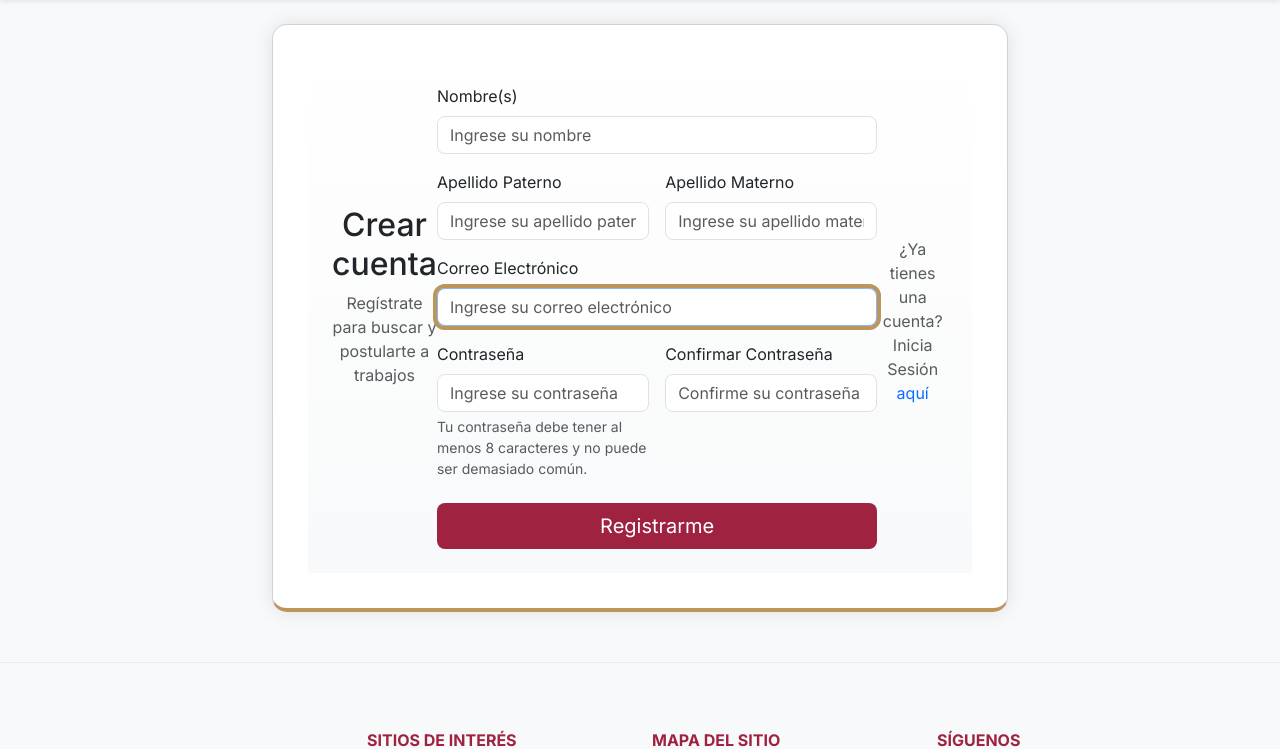
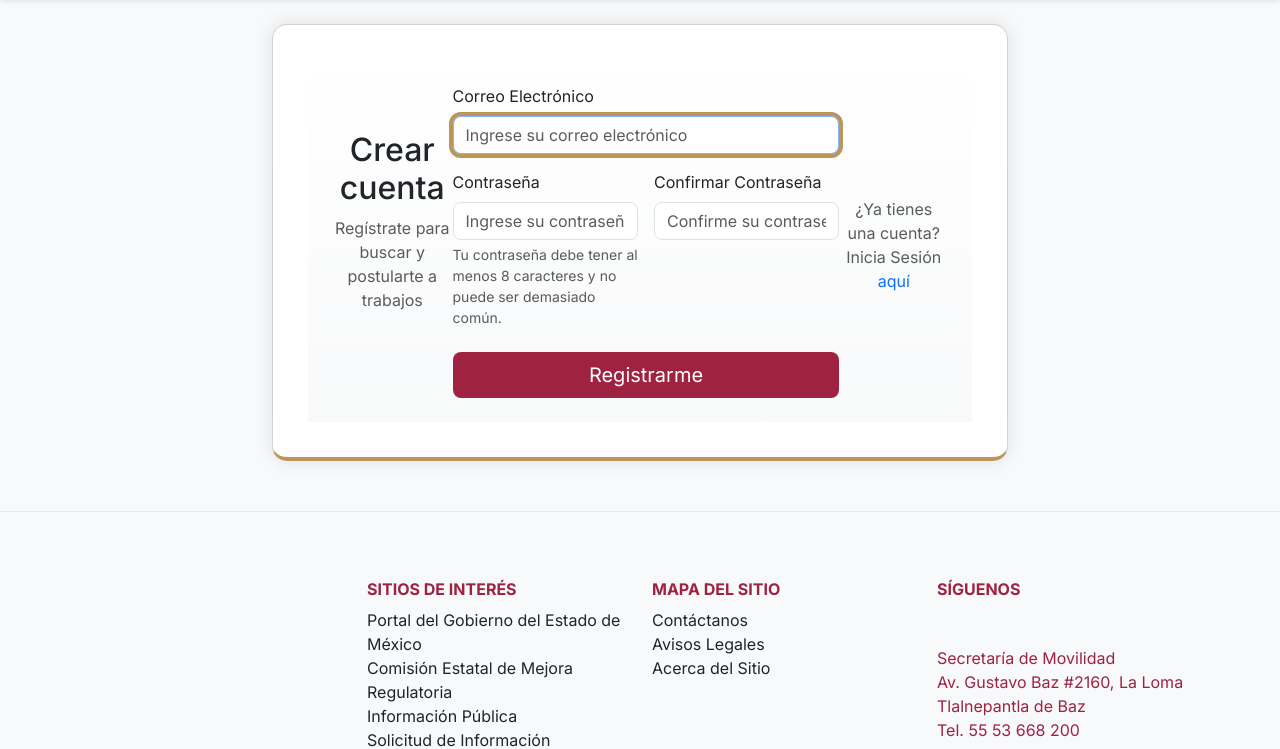
Before and after one commit to MarcoVD/bolsa_empleo, a Django app: page /registro/interesado/ in a window 1280 px wide. Shown: the part 89-838 px from the top of the page. Run offline with Django 5.2, Linux system fonts and the light colour scheme.

Commit message:
realmente no es factible perdir en un inicio los datos personales como nombre(s), apellido paterno, apellido materno.

```diff
--- a/templates/usuarios/registro_interesado.html
+++ b/templates/usuarios/registro_interesado.html
@@ -16,35 +16,34 @@
                     {% csrf_token %}
 
                     <div class="row g-3">
-                        <div class="col-md-12"> {# Nombre completo en una fila para mejor responsividad en algunos casos #}
-                            <label for="{{ form.nombre.id_for_label }}" class="form-label">Nombre(s)</label>
-                            {{ form.nombre }}
-                            {% if form.nombre.errors %}
-                                <div class="invalid-feedback d-block">
-                                    {{ form.nombre.errors }}
-                                </div>
-                            {% endif %}
-                        </div>
-
-                        <div class="col-md-6"> {# Apellido Paterno #}
-                            <label for="{{ form.apellido_paterno.id_for_label }}" class="form-label">Apellido Paterno</label>
-                            {{ form.apellido_paterno }}
-                            {% if form.apellido_paterno.errors %}
-                                <div class="invalid-feedback d-block">
-                                    {{ form.apellido_paterno.errors }}
-                                </div>
-                            {% endif %}
-                        </div>
-
-                        <div class="col-md-6"> {# Apellido Materno #}
-                            <label for="{{ form.apellido_materno.id_for_label }}" class="form-label">Apellido Materno</label>
-                            {{ form.apellido_materno }}
-                            {% if form.apellido_materno.errors %}
-                                <div class="invalid-feedback d-block">
-                                    {{ form.apellido_materno.errors }}
-                                </div>
-                            {% endif %}
-                        </div>
+{#                        <div class="col-md-12"> {# Nombre completo en una fila para mejor responsividad en algunos casos #}
+{#                            <label for="{{ form.nombre.id_for_label }}" class="form-label">Nombre(s)</label>#}
+{#                            {{ form.nombre }}#}
+{#                            {% if form.nombre.errors %}#}
+{#                                <div class="invalid-feedback d-block">#}
+{#                                    {{ form.nombre.errors }}#}
+{#                                </div>#}
+{#                            {% endif %}#}
+{#                        </div>#}
+{#                        <div class="col-md-6"> {# Apellido Paterno #}
+{#                            <label for="{{ form.apellido_paterno.id_for_label }}" class="form-label">Apellido Paterno</label>#}
+{#                            {{ form.apellido_paterno }}#}
+{#                            {% if form.apellido_paterno.errors %}#}
+{#                                <div class="invalid-feedback d-block">#}
+{#                                    {{ form.apellido_paterno.errors }}#}
+{#                                </div>#}
+{#                            {% endif %}#}
+{#                        </div>#}
+{##}
+{#                        <div class="col-md-6"> {# Apellido Materno #}
+{#                            <label for="{{ form.apellido_materno.id_for_label }}" class="form-label">Apellido Materno</label>#}
+{#                            {{ form.apellido_materno }}#}
+{#                            {% if form.apellido_materno.errors %}#}
+{#                                <div class="invalid-feedback d-block">#}
+{#                                    {{ form.apellido_materno.errors }}#}
+{#                                </div>#}
+{#                            {% endif %}#}
+{#                        </div>#}
 
                         <div class="col-12">
                             <label for="{{ form.email.id_for_label }}" class="form-label">Correo Electrónico</label>
```
